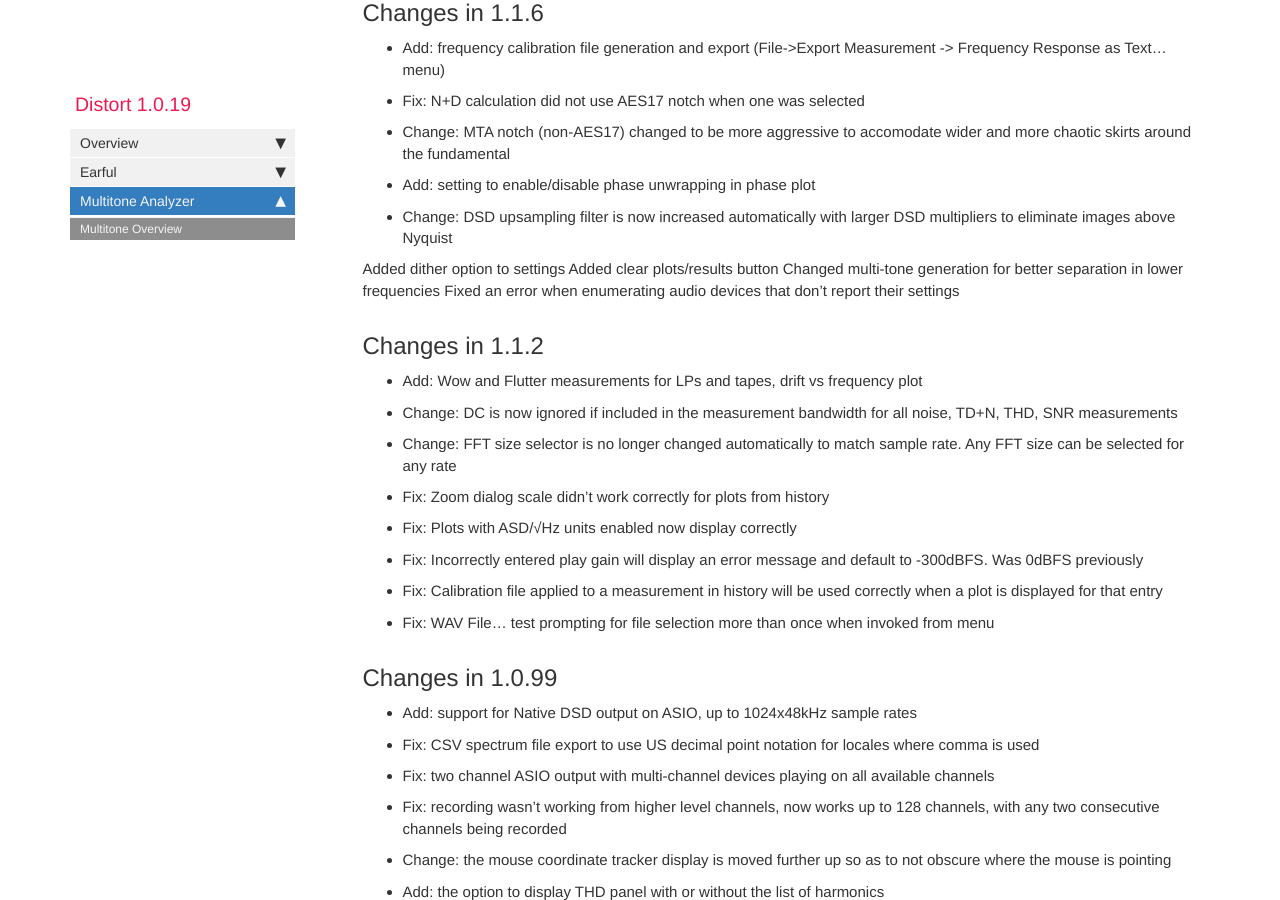
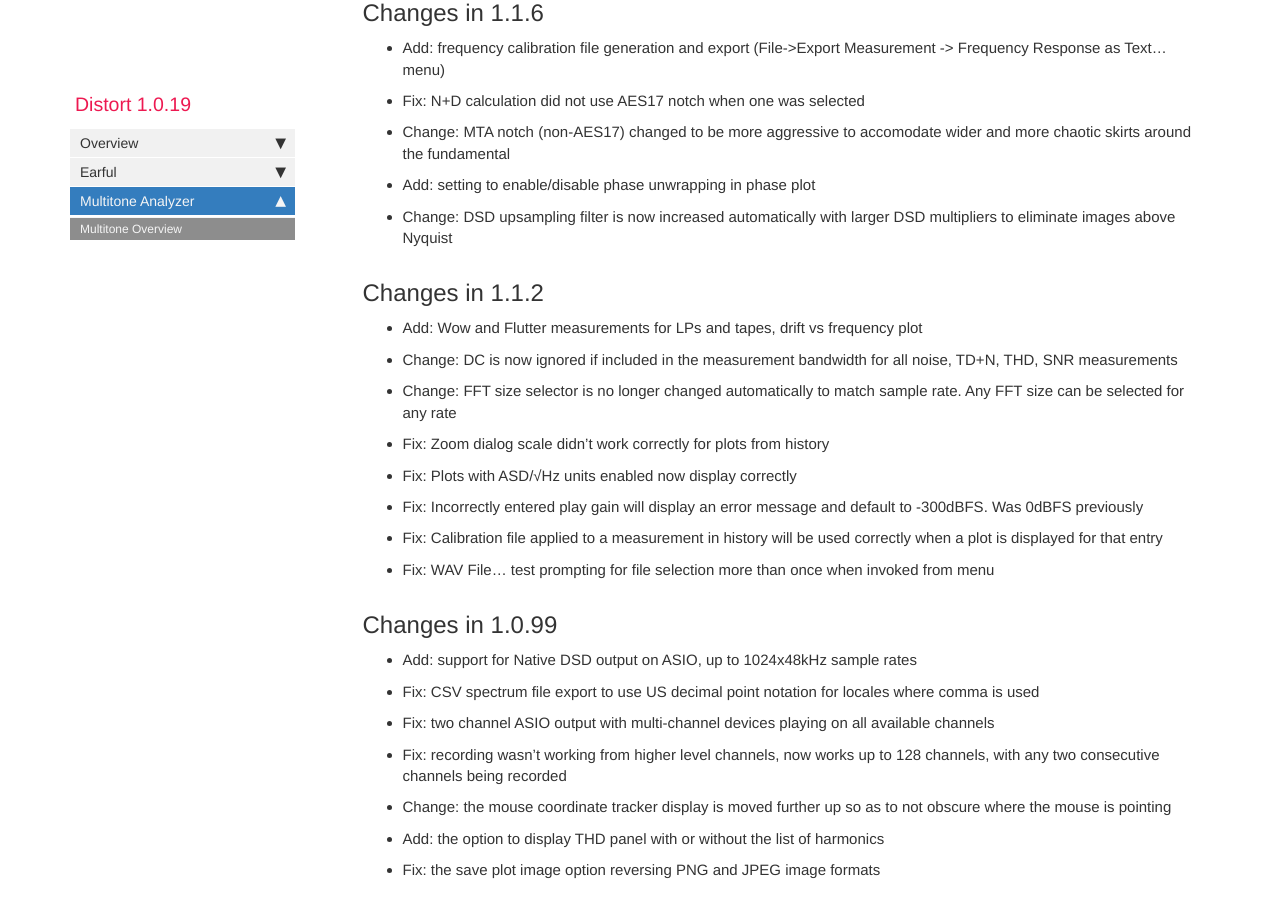
Before and after one commit to pkane2001/Distort, a Jekyll site: the page built from docs/multitone.md, in a window 1280 px wide and 900 px high, scrolled down 7234 px. Built offline with Jekyll 4.4.1, drawn with Linux system fonts in a browser that asks for light colours; nearby versions of some CDN libraries; our own code applies the rules of GitHub Pages for plain Markdown files; comment, search, counter and statistics services are not loaded.

Commit message:
no message

```diff
--- a/docs/multitone.md
+++ b/docs/multitone.md
@@ -161,11 +161,6 @@ Multitone 1.0.49 introduced the ability to customize title and results display w
 * Change: MTA notch (non-AES17) changed to be more aggressive to accomodate wider and more chaotic skirts around the fundamental
 * Add: setting to enable/disable phase unwrapping in phase plot
 * Change: DSD upsampling filter is now increased automatically with larger DSD multipliers to eliminate images above Nyquist
-
-Added dither option to settings
-Added clear plots/results button
-Changed multi-tone generation for better separation in lower frequencies
-Fixed an error when enumerating audio devices that don’t report their settings
 
 
 ## Changes in 1.1.2
```
